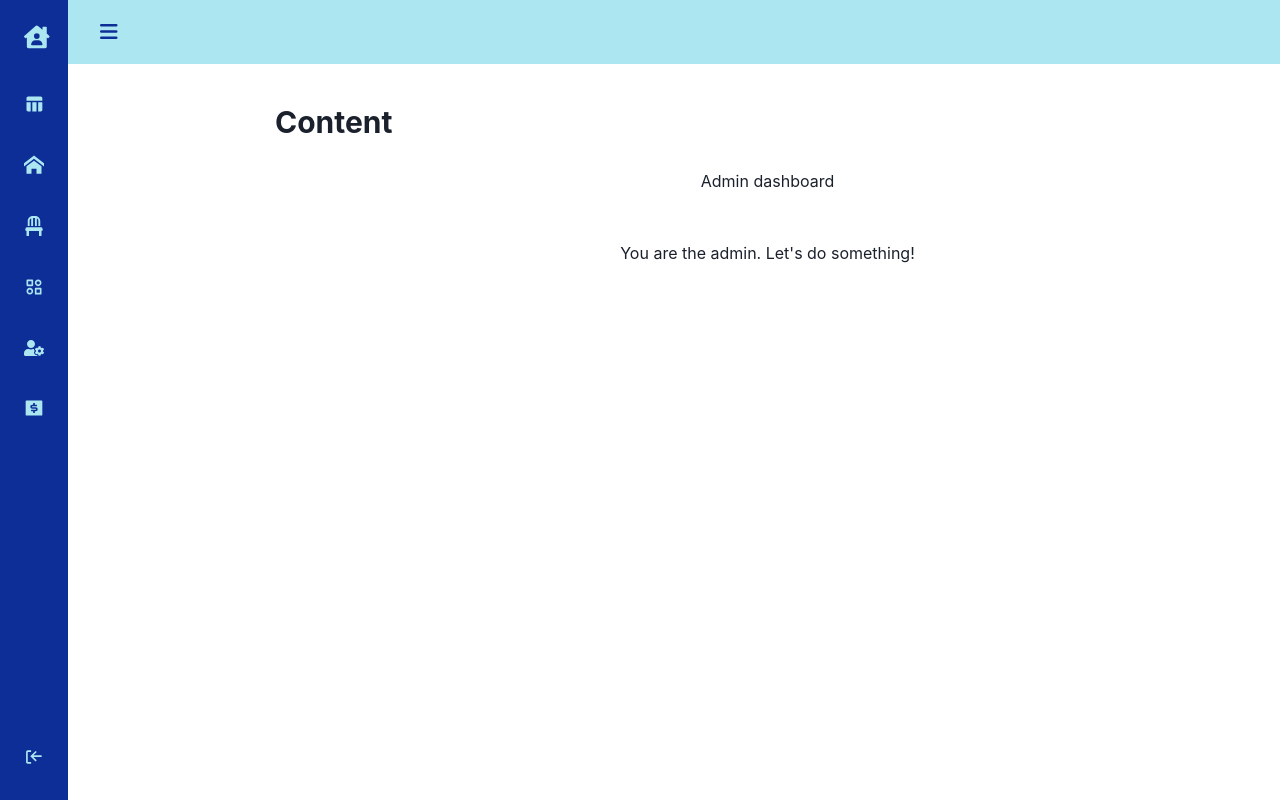
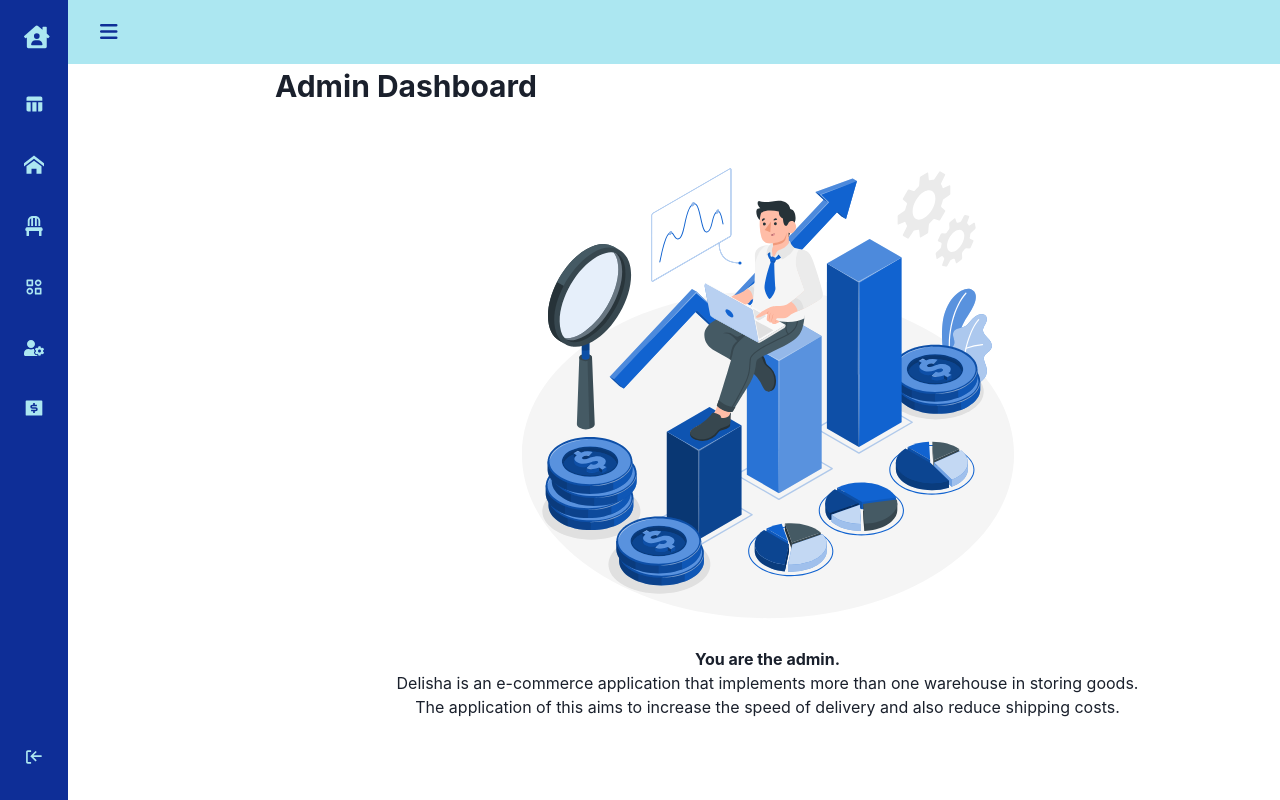
Before and after one commit to rayer23/jcwd220402, a React (Create React App) app in the folder projects/client/: page /admin/dashboard in a window 1280 px wide. Built offline with nearby package versions, Linux system fonts and the light colour scheme; no server answers.

Commit message:
Update
some update on  admin dashboard

```diff
--- a/projects/client/src/App.jsx
+++ b/projects/client/src/App.jsx
@@ -121,9 +121,9 @@ function App() {
         <Route
           path="/admin/dashboard"
           element={
-            <AdminRoute>
               <Dashboard />
-            </AdminRoute>
+            // <AdminRoute>
+            // </AdminRoute>
           }
         />
       </Routes>
--- a/projects/client/src/components/navbaradmin.jsx
+++ b/projects/client/src/components/navbaradmin.jsx
@@ -54,7 +54,7 @@ const Sidebar = () => {
                 <i className="nav-link-icon">
                   <MdTableChart />
                 </i>
-                <span className="nav-link-name">Home Page</span>
+                <span className="nav-link-name">Home</span>
               </Link>
 
               <Link to="/admin/warehouse-management" className="nav-link">
@@ -82,12 +82,11 @@ const Sidebar = () => {
 
                   <Link to="/admin/update-stock" className="nav-link">
                     <i className=" nav-link-icon">
-                    <TbSofa />
+                      <TbSofa />
                     </i>
                     <span className="nav-link-name">Manage User Data</span>
                   </Link>
                 </>
-
               ) : null}
 
               <Link to="/admin/product" className="nav-link">
--- a/projects/client/src/components/route/AdminRoute.jsx
+++ b/projects/client/src/components/route/AdminRoute.jsx
@@ -6,7 +6,7 @@ const AdminRoute = ({ children }) => {
 
   const navigate = useNavigate()
 
-    if (authSelector.RoleId === 1) {
+    if (!authSelector.RoleId || authSelector.RoleId === 1) {
         navigate("/")
     }
     return children
--- a/projects/client/src/components/route/ProtectedRoute.jsx
+++ b/projects/client/src/components/route/ProtectedRoute.jsx
@@ -1,66 +1,89 @@
-import { AlertDialog, AlertDialogBody, AlertDialogContent, AlertDialogFooter, AlertDialogHeader, AlertDialogOverlay, Box, Button, Text, useDisclosure } from "@chakra-ui/react"
-import { useEffect } from "react"
-import { useSelector } from "react-redux"
-import { Link, useLocation } from "react-router-dom"
+import {
+  AlertDialog,
+  AlertDialogBody,
+  AlertDialogContent,
+  AlertDialogFooter,
+  AlertDialogHeader,
+  AlertDialogOverlay,
+  Box,
+  Button,
+  Text,
+  useDisclosure,
+} from "@chakra-ui/react";
+import { useEffect } from "react";
+import { useSelector } from "react-redux";
+import { Link, useLocation } from "react-router-dom";
 
 const ProtectedRoute = ({ children }) => {
+  const authSelector = useSelector((state) => state.auth);
 
-    const authSelector = useSelector((state) => state.auth)
+  const location = useLocation();
 
-    const location = useLocation()
-
-    const { isOpen, onOpen, onClose } = useDisclosure()
+  const { isOpen, onOpen, onClose } = useDisclosure();
 
   const backToLogin = () => {
-        onClose()
-    }
+    onClose();
+  };
 
   const openAlert = () => {
-        onOpen()
-    }
+    onOpen();
+  };
 
   useEffect(() => {
     if (!authSelector.id) {
-            openAlert()
+      openAlert();
     }
-    }, [])
+  }, []);
 
   if (authSelector.id) {
-        return (children)
+    return children;
   } else if (!authSelector.id)
     return (
       <>
-                <AlertDialog isCentered closeOnOverlayClick={false} isOpen={isOpen} onClose={backToLogin} size={"sm"}
+        <AlertDialog
+          isCentered
+          closeOnOverlayClick={false}
+          isOpen={isOpen}
+          onClose={backToLogin}
+          size={"sm"}
           closeOnEsc={false}
         >
           <AlertDialogOverlay
             bg="blackAlpha.400"
-                        backdropFilter='blur(50px) hue-rotate(90deg)'
+            backdropFilter="blur(50px) hue-rotate(90deg)"
           >
-                        <AlertDialogContent
-                            borderRadius={'30px'}
-                            mt={'-50px'}
+            <AlertDialogContent borderRadius={"30px"} mt={"-50px"}>
+              <AlertDialogHeader
+                fontSize="lg"
+                fontWeight="bold"
+                color={"#0e2e97"}
+                pt={"20px"}
               >
-                            <AlertDialogHeader fontSize="lg" fontWeight="bold" color={'#F7931E'} pt={'20px'}>
                 Notification!
               </AlertDialogHeader>
 
               <AlertDialogBody>
                 <Box
-                                    display={'flex'}
-                                    flexDirection={'column'}
-                                    justifyContent={'center'}
-                                    alignItems={'center'}
-                                    boxSizing={'border-box'}
+                  display={"flex"}
+                  flexDirection={"column"}
+                  justifyContent={"center"}
+                  alignItems={"center"}
+                  boxSizing={"border-box"}
                 >
-                                    <Text pb={'10px'} fontFamily={'Open Sauce One, Nunito Sans, -apple-system, sans-serif'} fontWeight={500}>
+                  <Text
+                    pb={"10px"}
+                    fontFamily={
+                      "Open Sauce One, Nunito Sans, -apple-system, sans-serif"
+                    }
+                    fontWeight={500}
+                  >
                     You must log in first before do any transaction
                   </Text>
                   <Link to={"/login"} replace state={{ from: location }}>
                     <Button
-                                            borderRadius={'20px'}
-                                            mt={'16px'}
-                                            width={'220px'}
+                      borderRadius={"20px"}
+                      mt={"16px"}
+                      width={"220px"}
                       colorScheme="blue"
                       onClick={backToLogin}
                     >
@@ -70,13 +93,12 @@ const ProtectedRoute = ({ children }) => {
                 </Box>
               </AlertDialogBody>
 
-                            <AlertDialogFooter pb={'5px'}>
-                            </AlertDialogFooter>
+              <AlertDialogFooter pb={"5px"}></AlertDialogFooter>
             </AlertDialogContent>
           </AlertDialogOverlay>
         </AlertDialog>
       </>
-        )
-}
+    );
+};
 
-export default ProtectedRoute
+export default ProtectedRoute;
--- a/projects/client/src/pages/admin/dashboard.jsx
+++ b/projects/client/src/pages/admin/dashboard.jsx
@@ -1,34 +1,32 @@
 import { Box, Image, Text } from "@chakra-ui/react";
+import Gambar from "../../assets/admin.svg";
 
 const AdminDashboard = () => {
   return (
     <>
-      <Box marginTop="100px" marginLeft={"275px"} marginRight={"20px"}>
+      <Box marginTop="60px" marginLeft={"275px"} marginRight={"20px"}>
         <Box>
           <Text fontWeight={"bold"} fontSize="30px">
-            Content
+            Admin Dashboard
           </Text>
           <br />
-          {/* <Image
-              src={Logo}
-              alt="Logo"
-              textAlign={"center"}
-              paddingLeft="35%"
-              // justifyContent={"center"}
-              // justifyItems="center"
-              // justifySelf={"center"}
-              // alignItems="center"
-              // alignSelf={"center"}
-              // alignContent={"center"}
-              // textAlign="center"
-            /> */}
-          <Text textAlign="center">
-            Admin dashboard
+          <Image
+            src={Gambar}
+            alt={"Admin Dashboard"}
+            w="500px"
+            mx={"auto"}
+            mb="14px"
+          />
+          <Text textAlign={"center"} fontWeight={"bold"}>
+            You are the admin.
           </Text>
-          <br />
-          <br />
           <Text textAlign={"center"}>
-            You are the admin. Let's do something!
+            Delisha is an e-commerce application that implements more than one
+            warehouse in storing goods.
+          </Text>
+          <Text textAlign={"center"}>
+            The application of this aims to increase the speed of delivery and
+            also reduce shipping costs.
           </Text>
         </Box>
       </Box>
```
Also changed, not shown: projects/client/src/assets/admin.svg (added). Lines whose indentation alone changed are shown as unchanged.
